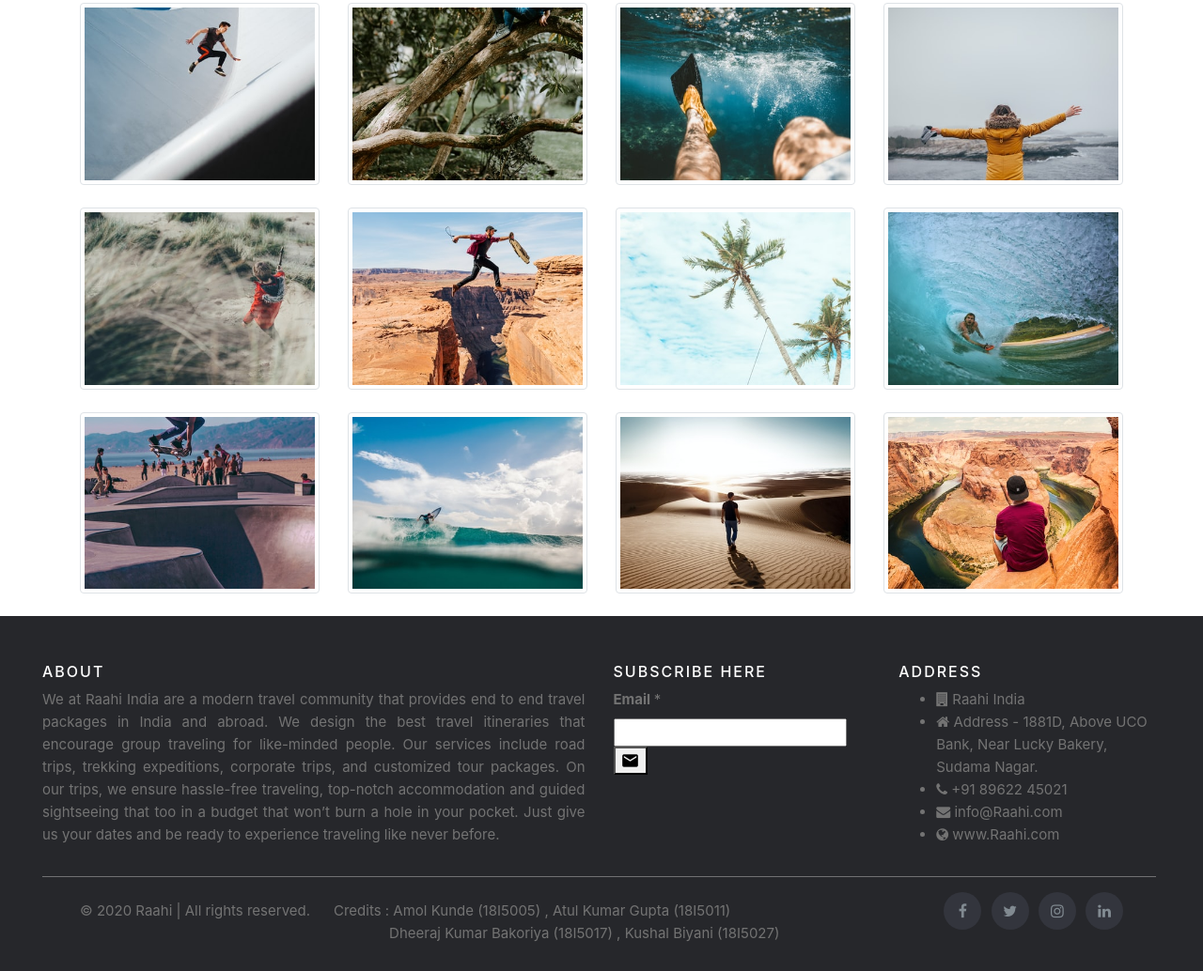
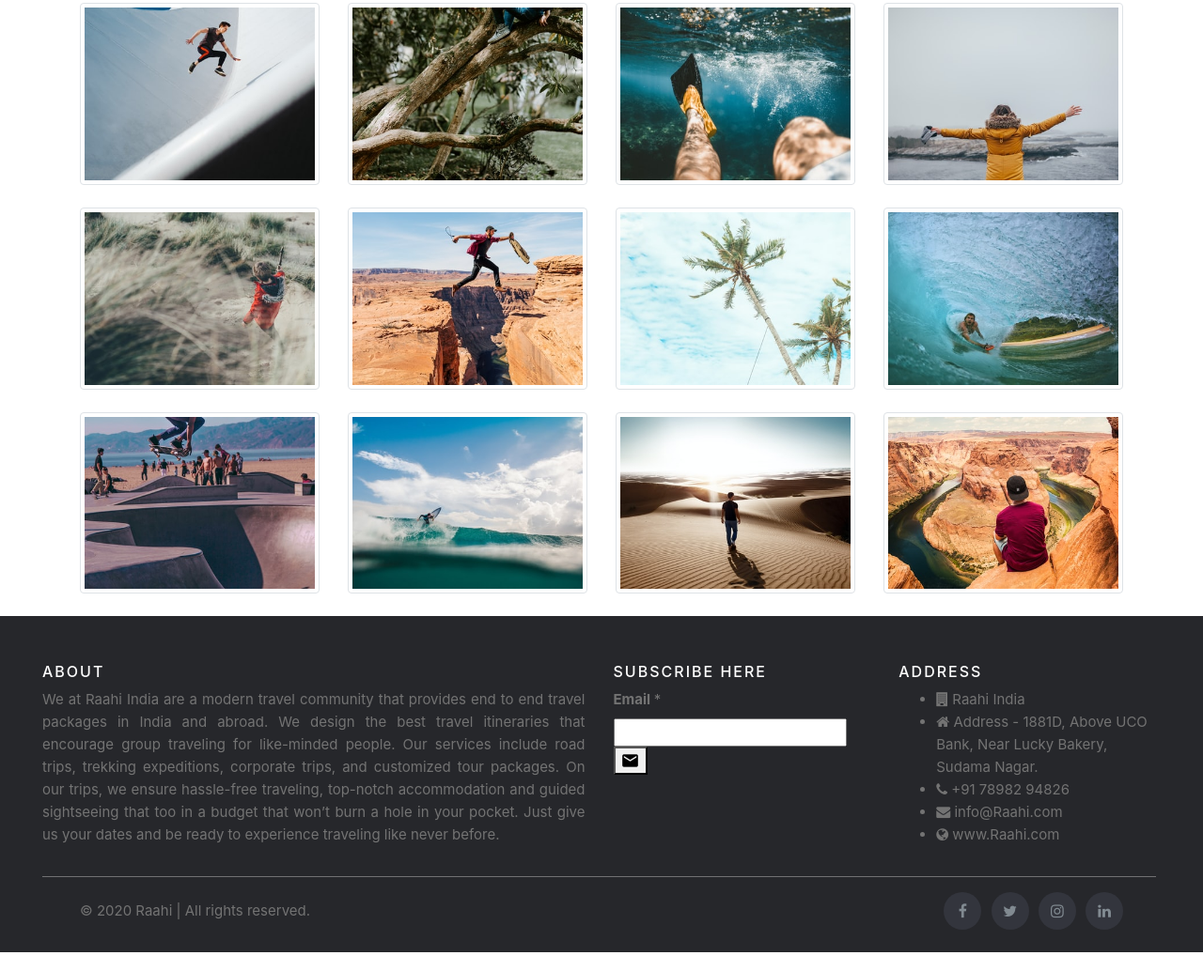
Before and after one commit to KushalBiyani/Raahi, a plain HTML site: page Raahi/gallery.html in a window 1280 px wide. Shown: the part 126-1160 px from the top of the page at 94% size. Drawn offline with nearby package versions, Linux system fonts and the light colour scheme.

Commit message:
Raahi.1.1

```diff
--- a/Raahi/gallery.html
+++ b/Raahi/gallery.html
@@ -84,9 +84,9 @@
                         </form>
                     </div>
                     <div class="col-md-4">
-                        <b>Customer service:</b> <br /> Phone: +91 89622 45021<br /> E-mail: <a href="mailto:support@Raahi.com">support@Raahi.com</a><br />
+                        <b>Customer service:</b> <br /> Phone: +91 78982 94826<br /> E-mail: <a href="mailto:support@Raahi.com">support@Raahi.com</a><br />
                         <br /><br />
-                        <b>Headquarter:</b><br /> Company Inc, <br /> 1881D, Above UCO Bank,<br /> Near Lucky Bakery, Sudama Nagar.<br /> Phone: +91 89622 45021<br />
+                        <b>Headquarter:</b><br /> Company Inc, <br /> 1881D, Above UCO Bank,<br /> Near Lucky Bakery, Sudama Nagar.<br /> Phone: +91 78982 94826<br />
                         <br /><br />
                         <b>Indore:</b><br /> Company I Litd, <br /> B-79<br /> LIG Colony, Indore<br /> Phone: +91 89622 45022<br />
                     </div>
@@ -197,7 +197,7 @@
                         <li><i class="fa fa-building" aria-hidden="true"></i> Raahi India</li>
                         <li><i class="fa fa-home" aria-hidden="true"></i> Address - 1881D, Above UCO Bank, Near Lucky Bakery, Sudama Nagar.
                         </li>
-                        <li><i class="fa fa-phone" aria-hidden="true"></i> +91 89622 45021</li>
+                        <li><i class="fa fa-phone" aria-hidden="true"></i> +91 78982 94826</li>
                         <li><i class="fa fa-envelope" aria-hidden="true"></i> info@Raahi.com</li>
                         <li><i class="fa fa-globe" aria-hidden="true"></i> www.Raahi.com</li>
                     </ul>
@@ -207,16 +207,10 @@
         </div>
         <div class="container">
             <div class="row">
-                <div class="col-md-3 col-sm-2 col-xs-4">
+                <div class="col-md-8 col-sm-6 col-xs-12">
                     <span class="navbar-text">
-                        © 2020 Raahi | All rights reserved.
-                    </span>
-                </div>
-                <div class="col-md-5 col-sm-4 col-xs-8">
-                    <span class="navbar-text">
-                     <div class="row">Credits : Amol Kunde (18I5005) , Atul Kumar Gupta (18I5011) </div>
-                     <div class="row">&nbsp;&nbsp;&nbsp;&nbsp;&nbsp;&nbsp;&nbsp;&nbsp;&nbsp;&nbsp;&nbsp;&nbsp;&nbsp;&nbsp;Dheeraj Kumar Bakoriya (18I5017) , Kushal Biyani (18I5027)</div>
-                    </span>
+                    © 2020 Raahi | All rights reserved.
+                </span>
                 </div>
                 <div class="col-md-4 col-sm-6 col-xs-12">
                     <ul class="social-icons">
```
Also changed, not shown: Raahi/GoldenTemple.html (+3 -3 lines), Raahi/adiKailash.html (+3 -3 lines), Raahi/golden.html (+3 -3 lines), Raahi/index.html (+6 -6 lines), Raahi/kashmir.html (+3 -3 lines), Raahi/topTours.html (+4 -18 lines), Raahi/travelblog.html (+6 -12 lines), Raahi/trikvalley.html (+3 -3 lines).
